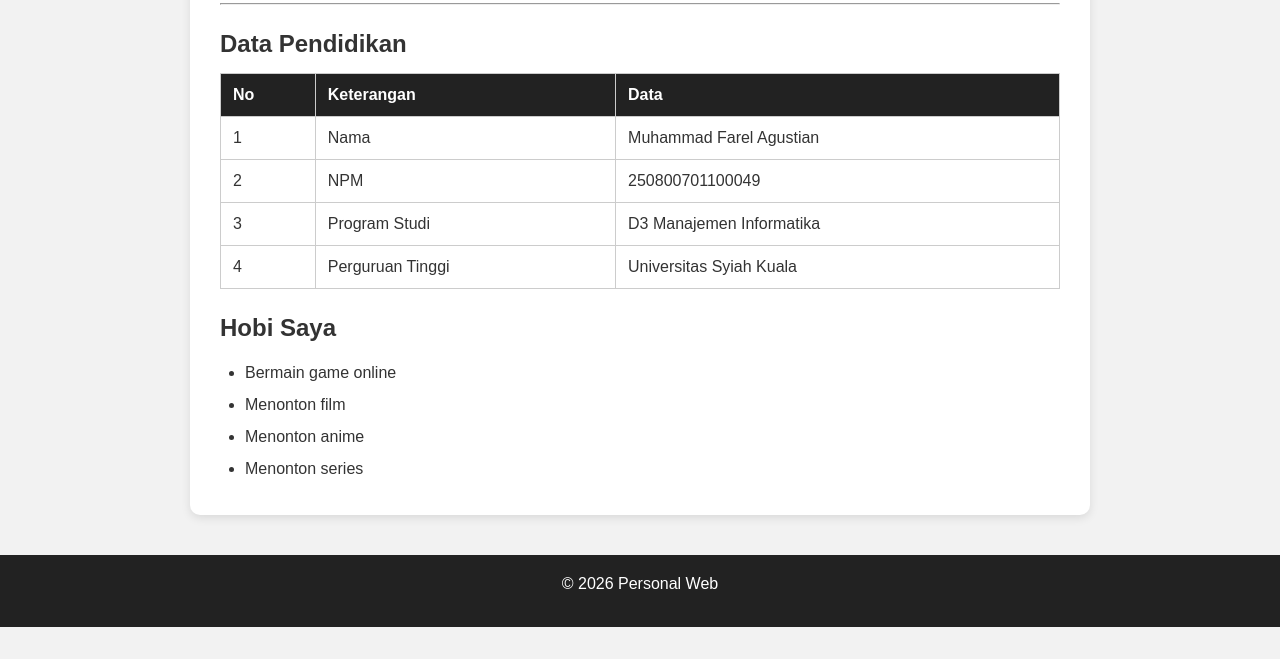
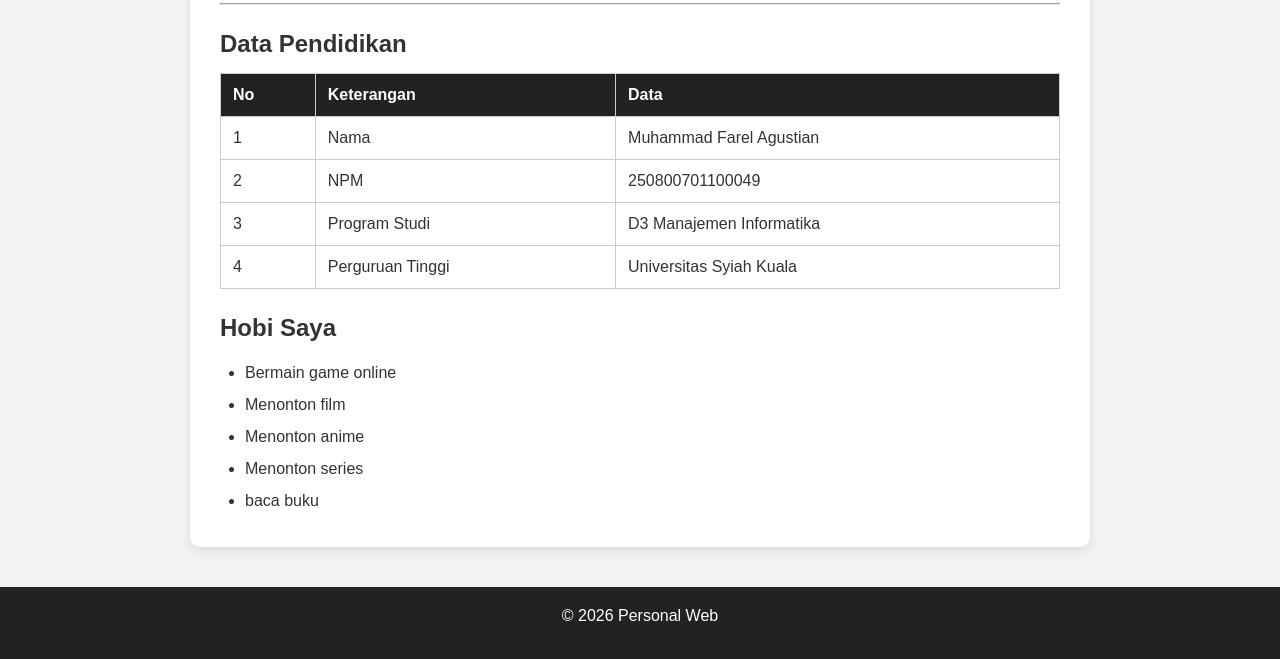
Before and after one commit to muhammadfarezcom-cpu/tentang-saya, a plain HTML site: page tugas pbw.html in a window 1280 px wide. Shown: the part 310-969 px from the top of the page. Before the commit the page ends 937 px from the top, so only its background shows below. Drawn offline with Linux system fonts and the light colour scheme.

Commit message:
first commit

```diff
--- a/tugas pbw.html
+++ b/tugas pbw.html
@@ -74,6 +74,7 @@
             <li>Menonton film</li>
             <li>Menonton anime</li>
             <li>Menonton series</li>
+            <li>baca buku</li>
         </ul>
 
     </div>
```
